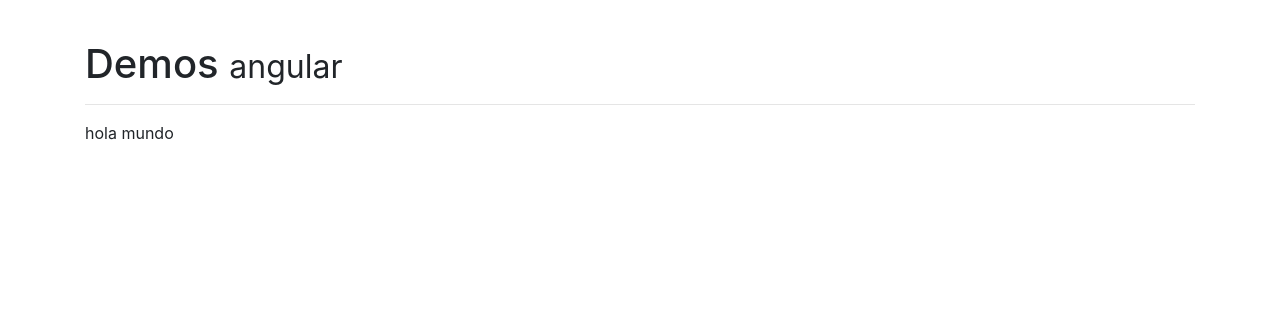
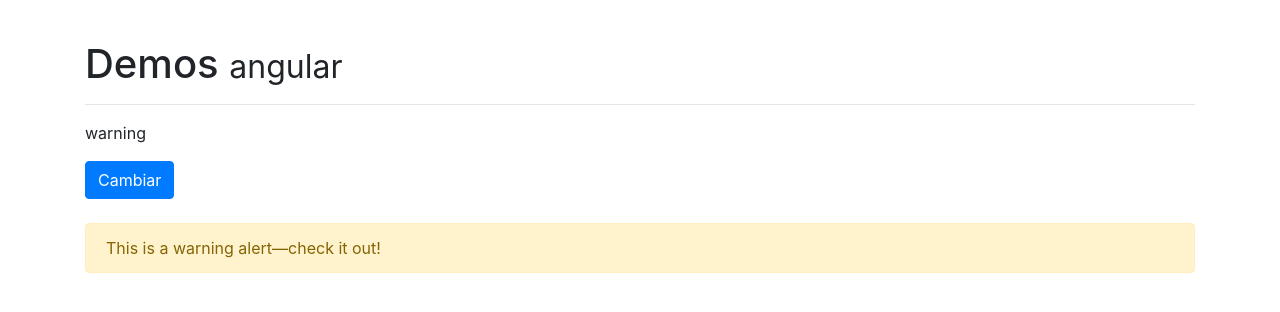
Before and after one commit to ernestoaguaysol/miscelaneos, an Angular app: page / in a window 1280 px wide. Shown: the top 312 px of the page. Built offline with nearby package versions, Linux system fonts and the light colour scheme.

Commit message:
ngSwitch

```diff
--- a/src/app/app.component.html
+++ b/src/app/app.component.html
@@ -8,5 +8,7 @@
 
   <!-- <app-clases></app-clases> -->
 
-  <p [appResaltado]="'orange'">hola mundo</p>
+  <!-- <p [appResaltado]="'orange'">hola mundo</p> -->
+
+  <app-ng-switch></app-ng-switch>
 </div>
--- a/src/app/app.module.ts
+++ b/src/app/app.module.ts
@@ -6,6 +6,7 @@
 import { CssComponent } from './components/css/css.component';
 import { ClasesComponent } from './components/clases/clases.component';
 import { ResaltadoDirective } from './directives/resaltado.directive';
+import { NgSwitchComponent } from './components/ng-switch/ng-switch.component';
 
 @NgModule({
   declarations: [
@@ -13,7 +14,8 @@
     NgStyleComponent,
     CssComponent,
     ClasesComponent,
-    ResaltadoDirective
+    ResaltadoDirective,
+    NgSwitchComponent
   ],
   imports: [
     BrowserModule
--- /dev/null
+++ b/src/app/components/ng-switch/ng-switch.component.html
@@ -0,0 +1,25 @@
+<span [ngSwitch]="alerta">
+<p *ngSwitchCase="'success'">success</p>
+<p *ngSwitchCase="'info'">Info</p>
+<p *ngSwitchCase="'warning'">warning</p>
+<p *ngSwitchDefault>Danger</p>
+</span>
+
+<button type="button" (click)="alerta = 'success'" class="btn btn-primary">Cambiar</button>
+
+<br><br>
+
+<div [ngSwitch]="alerta">
+  <div *ngSwitchCase="'success'" class="alert alert-success" role="alert">
+    This is a success alert—check it out!
+  </div>
+  <div *ngSwitchCase="'warning'" class="alert alert-warning" role="alert">
+    This is a warning alert—check it out!
+  </div>
+  <div *ngSwitchCase="'info'" class="alert alert-info" role="alert">
+    This is a info alert—check it out!
+  </div>
+  <div *ngSwitchDefault class="alert alert-danger" role="alert">
+    This is a danger alert—check it out!
+  </div>
+</div>
--- /dev/null
+++ b/src/app/components/ng-switch/ng-switch.component.ts
@@ -0,0 +1,18 @@
+import { Component, OnInit } from '@angular/core';
+
+@Component({
+  selector: 'app-ng-switch',
+  templateUrl: './ng-switch.component.html',
+  styles: []
+})
+export class NgSwitchComponent implements OnInit {
+
+  alerta: string = "warning";
+
+
+  constructor() { }
+
+  ngOnInit() {
+  }
+
+}
```
